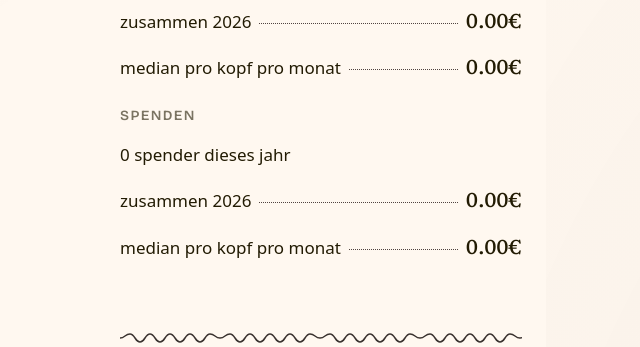
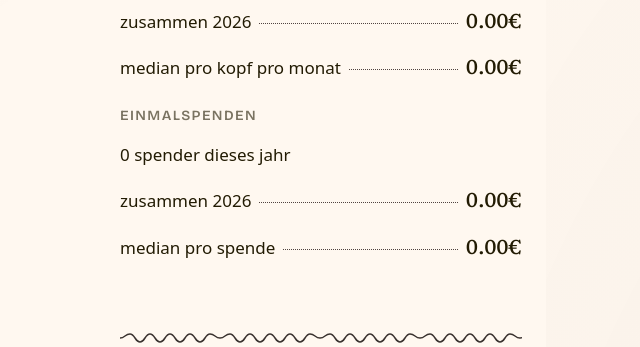
Before and after one commit to momokli/finanzamt.projectmellon.de, a Flask app: page / in a window 1280 px wide. Shown: the part 1436-1783 px from the top of the page, without its empty margins (319-959 px from the left). Run offline with Flask 3, Linux system fonts and the light colour scheme; some libraries are stand-ins or nearby versions.

Commit message:
spenden stats: EINMALSPENDEN + median pro spende

```diff
--- a/templates/index.html
+++ b/templates/index.html
@@ -434,7 +434,7 @@
                         <h3
                             class="font-headline-md text-[14px] uppercase tracking-widest opacity-60 mb-2"
                         >
-                            Spenden
+                            Einmalspenden
                         </h3>
                         <div class="flex justify-between items-baseline">
                             <span class="font-body-md text-[17px]"
@@ -452,7 +452,7 @@
                         </div>
                         <div class="flex justify-between items-baseline">
                             <span class="font-body-md text-[17px]"
-                                >median pro kopf pro monat</span
+                                >median pro spende</span
                             >
                             <div class="dotted-line"></div>
                             <span class="font-number-display text-[20px]"
```
